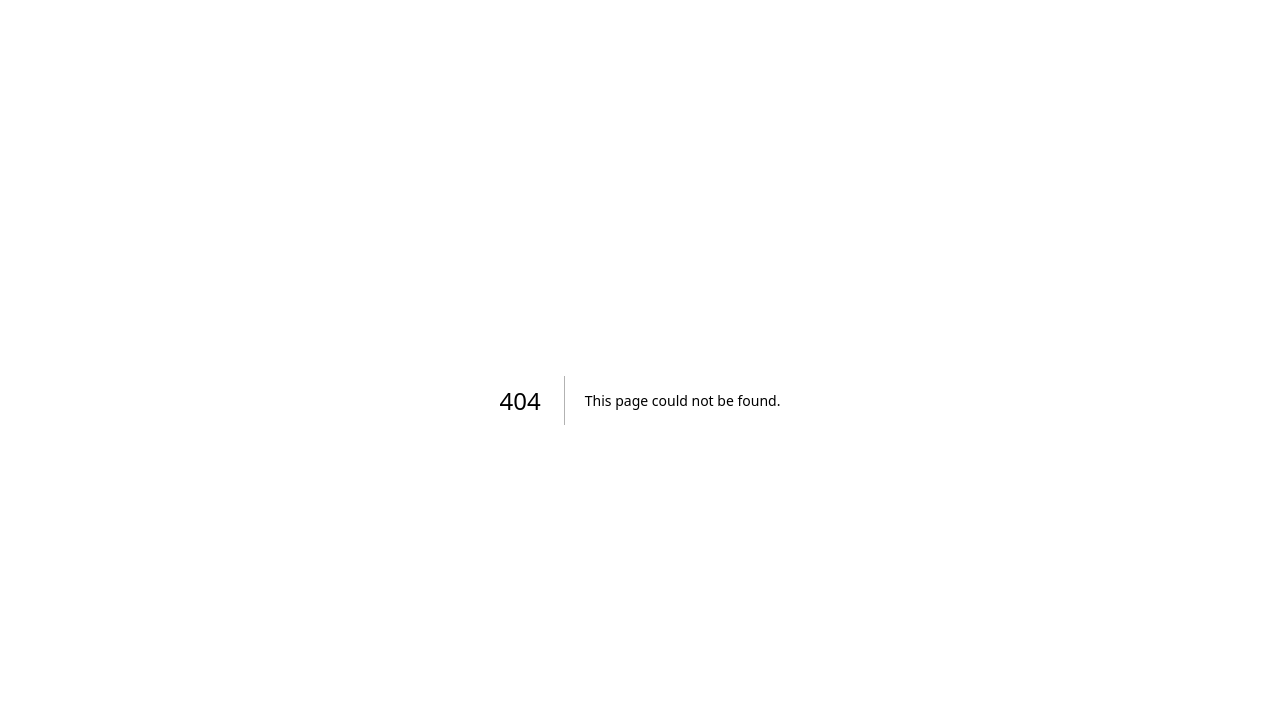
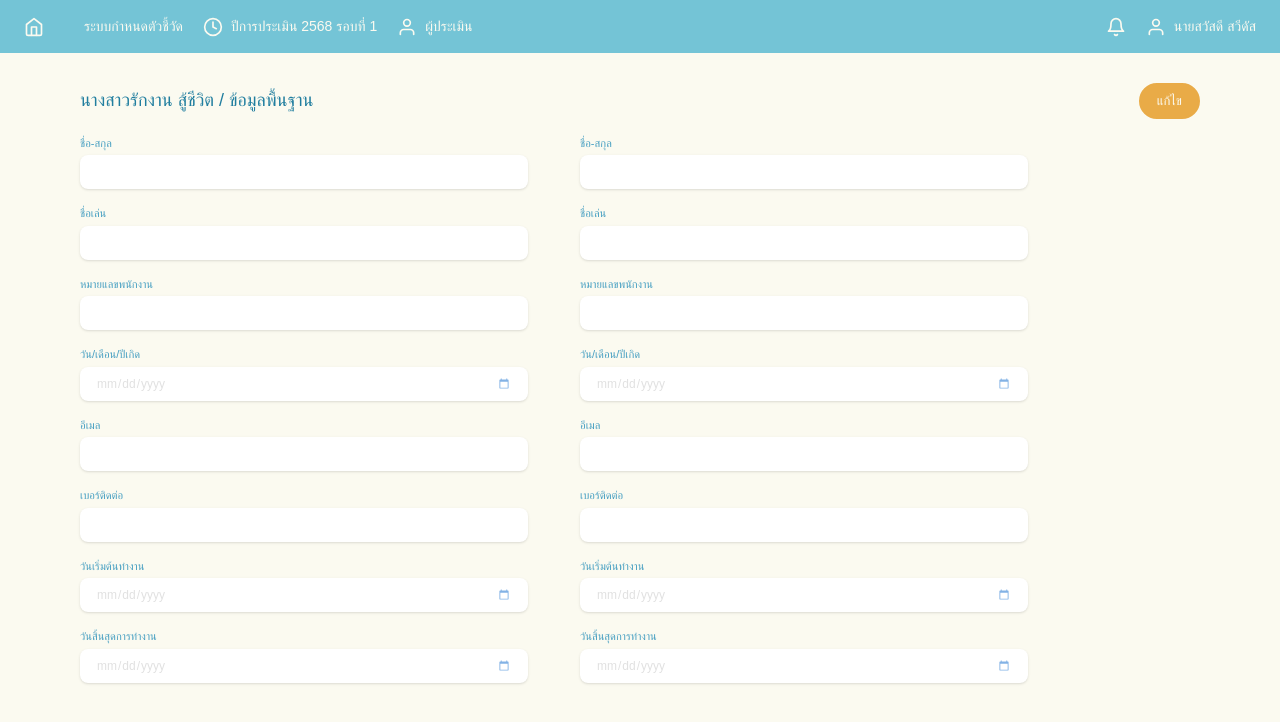
Before and after one commit to Spchfonn/kpi-app, a Next.js app: page /user/profile/1 in a window 1280 px wide. Before the commit this address had no page. Shown: the top 722 px of the page. Built offline with nearby package versions, Linux system fonts and the light colour scheme; a web font is replaced by a local one.

Commit message:
implement profile display

```diff
--- a/app/user/page.tsx
+++ b/app/user/page.tsx
@@ -3,7 +3,7 @@ import DefinedStatus from '@/components/DefinedStatus';
 import EvaluateeCard from '@/components/EvaluateeCard'
 import React, { useState } from 'react'
 
-const page = () => {
+export default function ProfilePage({ params }: { params: { id: string } })  {
 	return (
 	<>
 		<div className='px-20 py-7.5'>
@@ -16,20 +16,24 @@ const page = () => {
 
 			<div className='grid grid-cols-1 md:grid-cols-2 lg:grid-cols-3 gap-6'>
 				<EvaluateeCard
+					id="01"
 					name="นางสาวรักงาน สู้ชีวิต"
 					title="Software Engineer Level 3"
 				/>
 				<EvaluateeCard
+					id="02"
 					name="นางสาวรักงาน สู้ชีวิต"
 					title="Software Engineer Level 3"
 					stripColor="yellow"
 				/>
 				<EvaluateeCard
+					id="03"
 					name="นางสาวรักงาน สู้ชีวิต"
 					title="Software Engineer Level 3"
 					stripColor="yellow"
 				/>
 				<EvaluateeCard
+					id="04"
 					name="นางสาวรักงาน สู้ชีวิต"
 					title="Software Engineer Level 3"
 					stripColor="green"
@@ -39,5 +43,3 @@ const page = () => {
 	</>
   )
 }
-
-export default page
--- /dev/null
+++ b/app/user/profile/[id]/page.tsx
@@ -0,0 +1,149 @@
+"use client";
+import Button from '@/components/Button'
+import ConfirmBox from '@/components/ConfirmBox';
+import Input from '@/components/InputField'
+import SystemStatusCards from '@/components/SystemStatusCards';
+import Link from 'next/link'
+import React, { useState } from 'react'
+
+const Page = () => {
+	const [mode, setMode] = useState<"view" | "edit">("view");
+
+	const startEdit = () => {
+		setMode("edit");
+	};
+	const cancelEdit = () => {
+		setMode("view");
+	};
+	const saveEdit = () => {
+		setMode("view");
+		// TODO: call API save
+	};
+
+	const [birthDate, setBirthDate] = useState("");
+	const [startDate, setStartDate] = useState("");
+	const [endDate, setEndDate] = useState("");
+
+	const [open, setOpen] = useState(false);
+	const handleSaveClick = () => setOpen(true);
+	const handleConfirm = () => {
+	setOpen(false);
+	// TODO: call API บันทึกจริงตรงนี้
+	console.log("confirmed save");
+  };
+  const handleCancel = () => setOpen(false);
+
+	return (
+		<>
+			<div className='px-20 py-7.5'>
+				<div className='flex items-center mb-4'>
+					<p className='text-title font-medium text-myApp-blueDark'>นางสาวรักงาน สู้ชีวิต / ข้อมูลพื้นฐาน</p>
+					<div className="flex ml-auto gap-2.5">
+						{/* if in 'view' mode, show edit button
+						if in 'edit' mode, show save and cancel button */}
+						{mode === "view" ? (
+							<Button onClick={startEdit} variant="primary" primaryColor="orange">แก้ไข</Button>
+						) : (
+							<>
+							<Button onClick={cancelEdit} primaryColor="red">ยกเลิก</Button>
+							<Button onClick={saveEdit} variant="primary">บันทึก</Button>
+							</>
+						)}
+					</div>
+				</div>
+
+				{/* <ConfirmBox
+					open={open}
+					message="ต้องการสร้างรอบการประเมินใหม่ใช่หรือไม่?"
+					cancelText="ยกเลิก"
+					confirmText="ตกลง"
+					onCancel={handleCancel}
+					onConfirm={handleConfirm}
+				/> */}
+
+				{/* form */}
+				<div className='grid grid-cols-1 md:grid-cols-[500px_500px]'>
+					<div className='flex flex-col gap-4'>
+						<Input
+							label="ชื่อ-สกุล"
+						/>
+						<Input
+							label="ชื่อเล่น"
+						/>
+						<Input
+							label="หมายแลขพนักงาน"
+						/>
+						<Input
+							label="วัน/เดือน/ปีเกิด"
+							type="date"
+							value={birthDate}
+							onChange={(e) => setBirthDate(e.target.value)}
+							className={birthDate ? "" : "date-empty"}
+						/>
+						<Input
+							label="อีเมล"
+						/>
+						<Input
+							label="เบอร์ติดต่อ"
+						/>
+						<Input
+							label="วันเริ่มต้นทำงาน"
+							type="date"
+							value={startDate}
+							onChange={(e) => setStartDate(e.target.value)}
+							className={startDate ? "" : "date-empty"}
+						/>
+						<Input
+							label="วันสิ้นสุดการทำงาน"
+							type="date"
+							value={endDate}
+							onChange={(e) => setEndDate(e.target.value)}
+							className={endDate ? "" : "date-empty"}
+						/>
+					</div>
+
+					<div className='flex flex-col gap-4'>
+						<Input
+							label="ชื่อ-สกุล"
+						/>
+						<Input
+							label="ชื่อเล่น"
+						/>
+						<Input
+							label="หมายแลขพนักงาน"
+						/>
+						<Input
+							label="วัน/เดือน/ปีเกิด"
+							type="date"
+							value={birthDate}
+							onChange={(e) => setBirthDate(e.target.value)}
+							className={birthDate ? "" : "date-empty"}
+						/>
+						<Input
+							label="อีเมล"
+						/>
+						<Input
+							label="เบอร์ติดต่อ"
+						/>
+						<Input
+							label="วันเริ่มต้นทำงาน"
+							type="date"
+							value={startDate}
+							onChange={(e) => setStartDate(e.target.value)}
+							className={startDate ? "" : "date-empty"}
+						/>
+						<Input
+							label="วันสิ้นสุดการทำงาน"
+							type="date"
+							value={endDate}
+							onChange={(e) => setEndDate(e.target.value)}
+							className={endDate ? "" : "date-empty"}
+						/>
+					</div>
+				</div>
+			</div>
+		</>
+	)
+}
+
+export default Page
--- a/components/ConfirmBox.tsx
+++ b/components/ConfirmBox.tsx
@@ -59,7 +59,7 @@ export default function ConfirmBox({
         </p>
 
         <div className="flex justify-center gap-4">
-          <Button variant="outline" onClick={onCancel}>
+          <Button variant="outline" primaryColor="red" onClick={onCancel}>
             {cancelText}
           </Button>
           <Button variant="primary" onClick={onConfirm}>
--- a/components/EvaluateeCard.tsx
+++ b/components/EvaluateeCard.tsx
@@ -1,6 +1,7 @@
 "use client";
 import Link from "next/link";
 import React from "react";
+import { useRouter } from "next/navigation";
 import { FiFileText, FiUser } from "react-icons/fi";
 
 type StripColor = "red" | "green" | "yellow";
@@ -12,6 +13,7 @@ const stripBg: Record<StripColor, string> = {
 };
 
 type Props = {
+  id: string;
   name: string;
   title: string;
   stripColor?: StripColor;
@@ -27,6 +29,9 @@ function PillButton({
 	return (
 	  <Link
 		href={href}
+		onClick={(e) => {
+		  e.stopPropagation(); // กันไม่ให้คลิกทะลุไป Link ครอบการ์ด
+		}}
 		className={`
 		  inline-flex items-center
 		  px-2 py-1 rounded-full border
@@ -34,20 +39,33 @@ function PillButton({
 		  transition
 		  bg-myApp-white text-myApp-blueDark border-myApp-blueDark
 		  hover:bg-myApp-blueDark hover:text-myApp-cream
-        `}>
+		`}
+	  >
 		{children}
 	  </Link>
 	);
   }
 
 export default function EvaluateeCard({
+  id,
   name,
   title,
   stripColor = "red",
 }: Props) {
+  const router = useRouter();
   return (
-    <div className="relative w-full max-w-90 max-h-33">
-
+	<div
+      role="link"
+      tabIndex={0}
+      onClick={() => router.push(`/user/profile/${id}`)}
+      onKeyDown={(e) => {
+        if (e.key === "Enter" || e.key === " ") {
+          e.preventDefault();
+          router.push(`/user/profile/${id}`);
+        }
+      }}
+      className="relative w-full max-w-120 max-h-33 cursor-pointer"
+    >
 		{/* card */}
 		<div className="bg-myApp-white rounded-2xl shadow-sm px-10 py-4 flex gap-8 items-start">
 			{/* left red strip */}
@@ -78,17 +96,13 @@ export default function EvaluateeCard({
 
 				{/* tabs */}
 				<div className="mt-3 flex flex-wrap gap-3">
-                <PillButton href="/user/dashboard">
-                    Dashboard
-                </PillButton>
+					<PillButton href="/user/dashboard">Dashboard</PillButton>
+					<PillButton href="/user/kpi">กำหนดตัวชี้วัด</PillButton>
+					<PillButton href="/user/dashboard">สั่งให้กำหนดตัวชี้วัด</PillButton>
 
-                <PillButton href="/user/kpi">
-                    กำหนดตัวชี้วัด
-                </PillButton>
-
-                <PillButton href="/user/dashboard">
-                    สั่งให้กำหนดตัวชี้วัด
-                </PillButton>
+					{/* <PillButton href={`/user/profile/${id}/dashboard`}>Dashboard</PillButton>
+					<PillButton href={`/user/profile/${id}/kpi`}>กำหนดตัวชี้วัด</PillButton>
+					<PillButton href={`/user/profile/${id}/assign`}>สั่งให้กำหนดตัวชี้วัด</PillButton> */}
 				</div>
 			</div>
 		</div>
```
Lines whose indentation alone changed are shown as unchanged.
